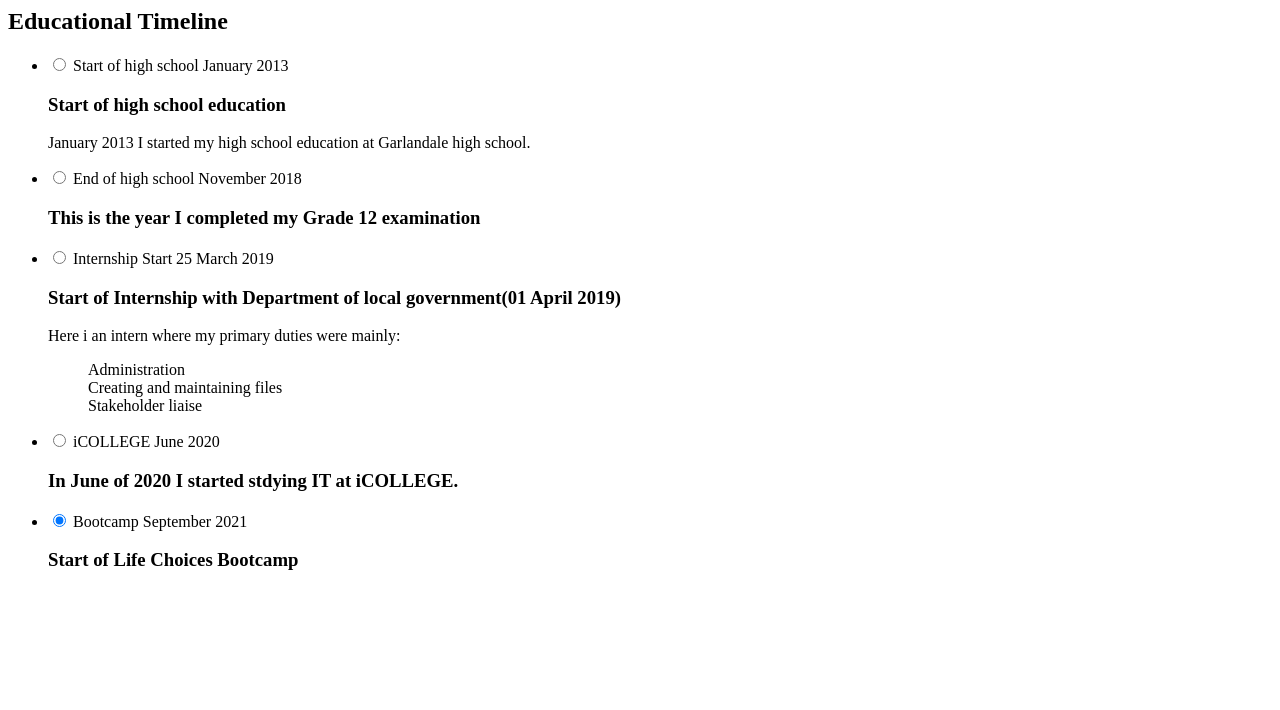
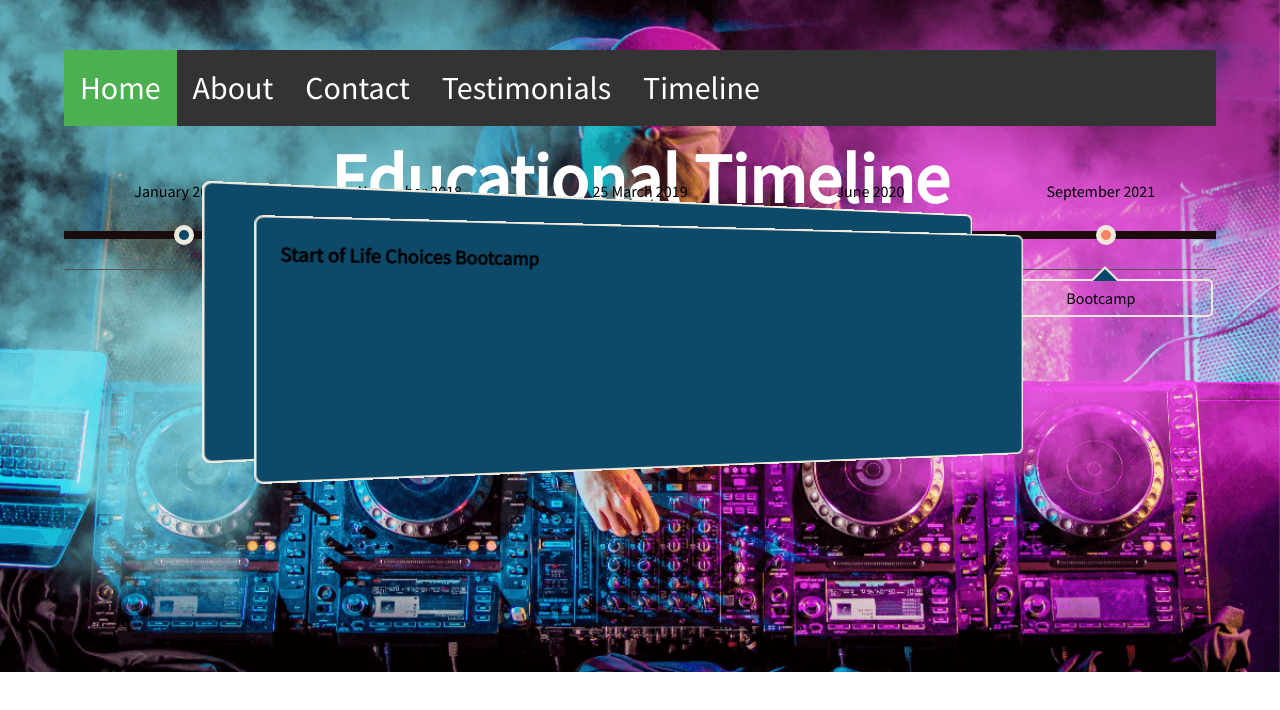
Before and after one commit to simamkele21/project, a plain HTML site: page timeline.html in a window 1280 px wide. Drawn offline with Linux system fonts and the light colour scheme.

Commit message:
saturday

```diff
--- a/index.html
+++ b/index.html
@@ -1,46 +1,60 @@
 <!DOCTYPE html>
 <html>
   <head>
-<link rel="stylesheet" href="style.css">
-<link rel="icon" href="kasimusic.png">
+    <link rel="stylesheet" href="style.css" />
+    <link rel="icon" href="kasimusic.png" />
     <title>Kasi Music</title>
   </head>
-<style>
-  ul {
-     list-style-type: none;
-     margin: 0;
-     padding: 0;
-  }
-  .active {
-     background-color: #4CAF50;
-     color: white;
-  }
-  li {
-     border-bottom: 1px solid #555;
-     display: inline;
-  }
-  </style>
-<ul>
-  <li><a class="active" href="index.html" style="font-size: xx-large;">Home</a></li>
-  <li><a href="about.html" style="font-size: xx-large;">About</a></li>
-  <li><a href="contact.html" style="font-size: xx-large;">Contact</a></li>
-  <li><a href="Testimonials.html" style="font-size: xx-large;">Testimonials</a></li>
+
+  <body>
+    <ul class="navbar">
+      <li>
+        <a class="active navlink" href="index.html" style="font-size: xx-large"
+          >Home</a
+        >
+      </li>
+      <li>
+        <a class="navlink" href="about.html" style="font-size: xx-large"
+          >About</a
+        >
+      </li>
+      <li>
+        <a class="navlink" href="contact.html" style="font-size: xx-large"
+          >Contact</a
+        >
+      </li>
+      <li>
+        <a class="navlink" href="Testimonials.html" style="font-size: xx-large"
+          >Testimonials</a
+        >
+      </li>
+      <li>
+        <a class="navlink" href="timeline.html" style="font-size: xx-large"
+          >Timeline</a
+        >
+      </li>
     </ul>
     <div class="container">
       <div class="content">
-         <h1 style="font-size:90px;">Kasi Music</h1>
-         <p style="font-size:xx-large;">Everyone is great</p>
+        <h1 style="font-size: 90px">Kasi Music</h1>
+        <p style="font-size: xx-large">Everyone is great</p>
         <div class="wrapper">
-            <marquee  behavior="scroll" direction="left">
-               <img src="Project.png" alt="Kasi Music" style="width:250px;height:250px;">
+          <marquee behavior="scroll" direction="left">
+            <img
+              src="Project.png"
+              alt="Kasi Music"
+              style="width: 250px; height: 250px"
+            />
           </marquee>
-         <marquee  behavior="scroll" direction="right">
-            <img src="Sima.jpg" alt="Developer" style="width:250px;height:250px;">
+          <marquee behavior="scroll" direction="right">
+            <img
+              src="Sima.jpg"
+              alt="Developer"
+              style="width: 250px; height: 250px"
+            />
           </marquee>
         </div>
       </div>
     </div>
-<body>
-
   </body>
 </html>
--- a/style.css
+++ b/style.css
@@ -2,44 +2,43 @@
   max-width: 400px;
   margin: 0% auto;
 }
-.about-section{
-    text-align:center;
+.about-section {
+  text-align: center;
   padding: auto;
-    color:rgb(255, 255, 255);
+  color: rgb(255, 255, 255);
 }
 
-.container{
-    text:size adjust 70px;
+.container {
+  text-size-adjust: 70px;
   text-align: center;
-    padding:auto;
+  padding: auto;
   color: rgb(254, 254, 255);
 }
 
-body{
+body {
   background-image: url(Untitled-design-1-10.png);
   background-repeat: no-repeat;
   background-size: cover;
 }
 
-ul{
+.navbar {
   list-style-type: none;
   margin: 0;
   padding: 0;
   overflow: hidden;
   background-color: #333;
 }
-li{
+li {
   float: left;
 }
-li a{
+li .navlink {
   display: block;
   color: white;
   text-align: center;
   padding: 14px 16px;
   text-decoration: none;
 }
-li a:hover {
-
+li .navlink:hover {
   background-color: #666;
 }
 
--- a/timeline.css
+++ b/timeline.css
@@ -0,0 +1,183 @@
+@import url(https://fonts.googleapis.com/css?family=Source+Sans+Pro);
+
+body {
+  max-width: 1200px;
+  margin: 50px auto 0;
+  padding: 0 5%;
+  font: 16px/1.5 "Source Sans Pro", sans-serif;
+  color: rgb(0, 0, 0);
+  background-image: url(Untitled-design-1-10.png);
+  background-repeat: no-repeat;
+  background-size: cover;
+}
+
+h2,
+#note {
+  margin: 0;
+}
+
+#timeline {
+  margin-top: 480px;
+  padding: 0;
+  border-top: 8px solid rgb(26, 12, 12);
+  list-style: none;
+  display: flex;
+}
+
+#timeline li {
+  padding-top: 30px;
+  position: relative;
+  flex: 1;
+  transition: all 0.4s ease-in-out;
+  width: 20%;
+  float: left;
+}
+
+#timeline li:hover {
+  padding-bottom: 80px;
+  flex: 2;
+}
+#timeline li:hover label {
+  opacity: 1;
+  transform: translateY(10px);
+}
+
+label {
+  max-width: 200px;
+  margin: 0 auto;
+  padding: 5px 10px;
+  border-width: 2px;
+  border-style: solid;
+  border-color: #eee9dc;
+  border-radius: 5px;
+  position: absolute;
+  left: 0;
+  right: 0;
+  cursor: pointer;
+  opacity: 0;
+  transition: opacity 0.1s ease-in-out, transform 0.1s ease-in-out;
+}
+label:before,
+label:after {
+  content: "";
+  width: 0;
+  height: 0;
+  border: solid transparent;
+  position: absolute;
+  bottom: 100%;
+  pointer-events: none;
+}
+label:before {
+  border-bottom-color: #eee9dc;
+  border-width: 15px;
+  left: 52%;
+  margin-left: -15px;
+}
+label:after {
+  border-bottom-color: #074768;
+  border-width: 12px;
+  left: 52%;
+  margin-left: -12px;
+}
+label span {
+  text-align: center;
+  white-space: nowrap;
+  text-overflow: ellipsis;
+  overflow: hidden;
+  display: block;
+}
+
+.date {
+  width: 100%;
+  padding-bottom: 30px;
+  text-align: center;
+  position: absolute;
+  top: -60px;
+  display: block;
+}
+
+.circle {
+  width: 10px;
+  height: 10px;
+  margin-left: -5px;
+  background: #094868;
+  border: 5px solid #eee9dc;
+  border-radius: 50%;
+  position: absolute;
+  top: -14px;
+  left: 50%;
+}
+
+.content {
+  width: 800px;
+  height: 240px;
+  margin: 0 auto;
+  border: 2px solid #eee9dc;
+  border-radius: 8px;
+  position: fixed;
+  top: 200px;
+  left: 0;
+  right: 0;
+  z-index: 100;
+  background: #0d4968;
+  transform: perspective(1000px) rotateY(20deg);
+  animation: switching_back 0.8s;
+}
+.content h3,
+.content p {
+  margin: 0 20px 10px;
+  text-align: justify;
+  opacity: 0;
+}
+.content h3 {
+  margin-top: 20px;
+}
+
+.radio {
+  display: none;
+}
+
+.radio:checked + label {
+  opacity: 1;
+  transform: translateY(10px);
+  transition: opacity 0.4s ease-in-out 0.25s, transform 0.3s ease-in-out 0.25s;
+}
+.radio:checked ~ .circle {
+  background: #f98262;
+}
+.radio:checked ~ .content {
+  z-index: 999;
+  transform: perspective(1000px) rotateY(15deg) translate(40px, 25px);
+  animation: switching 1s ease;
+}
+.radio:checked ~ .content h3,
+.radio:checked ~ .content p {
+  opacity: 1;
+  transition: opacity 0.4s ease-in-out 0.4s;
+}
+
+@keyframes switching {
+  0% {
+    transform: perspective(1000px) rotateY(20deg);
+  }
+  40% {
+    transform: perspective(1000px) rotateY(15deg) translate(100px, 35px);
+  }
+  100% {
+    transform: perspective(1000px) rotateY(15deg) translate(40px, 25px);
+  }
+}
+@keyframes switching_back {
+  0% {
+    transform: perspective(1000px) rotateY(15deg) translate(40px, 25px);
+    z-index: 200;
+  }
+  40% {
+    transform: perspective(1000px) rotateY(15deg) translate(0px, 0px)
+      scale(1.08);
+  }
+  100% {
+    transform: perspective(1000px) rotateY(20deg);
+    z-index: 100;
+  }
+}
--- a/timeline.html
+++ b/timeline.html
@@ -1,4 +1,38 @@
-<h2>Educational Timeline</h2>
+<!DOCTYPE html>
+<html lang="en">
+<head>
+  <meta charset="UTF-8">
+  <meta http-equiv="X-UA-Compatible" content="IE=edge">
+  <meta name="viewport" content="width=device-width, initial-scale=1.0">
+  <link rel="stylesheet" href="timeline.css">
+  <link rel="stylesheet" href="style.css">
+  <title>Timeline</title>
+</head>
+<style>
+  #timeline {
+     list-style-type: none;
+     margin: 0;
+     padding: 0;
+  }
+  .active {
+     background-color: #4CAF50;
+     color: white;
+  }
+  .entry {
+     border-bottom: 1px solid #555;
+     display: inline;
+  }
+  </style>
+<ul class="navbar">
+  <li><a class="active navlink" href="index.html" style="font-size: xx-large;">Home</a></li>
+  <li><a class="navlink" href="about.html" style="font-size: xx-large;">About</a></li>
+  <li><a class="navlink" href="contact.html" style="font-size: xx-large;">Contact</a></li>
+  <li><a class="navlink" href="Testimonials.html" style="font-size: xx-large;">Testimonials</a></li>
+  <li><a class="navlink" href="timeline.html" style="font-size: xx-large">Timeline</a></li>
+  </ul>
+
+<body>
+  <h2 style="font-size:70px; text-align: center;color: rgb(255, 255, 255);">Educational Timeline</h2>
 <ul id='timeline'>
   <li class='entry'>
     <input class='radio' id='trigger4' name='trigger' type='radio'>
@@ -44,10 +78,10 @@
       <h3>Start of Internship with Department of local government(01 April 2019)</h3>
       <p>
         Here i an intern where my primary duties were mainly:
+        </p>
       <ol>Administration</ol>
       <ol>Creating and maintaining files</ol>
       <ol>Stakeholder liaise</ol>
-     </p>
     </div>
   </li>
   <li class='entry'>
@@ -81,3 +115,5 @@
      </div>
   </li>
 </ul>
+</body>
+</html>
```
Also changed, not shown: Testimonials.html (+7 -22 lines), about.html (+7 -21 lines), contact.html (+7 -20 lines). Lines whose indentation alone changed are shown as unchanged.
